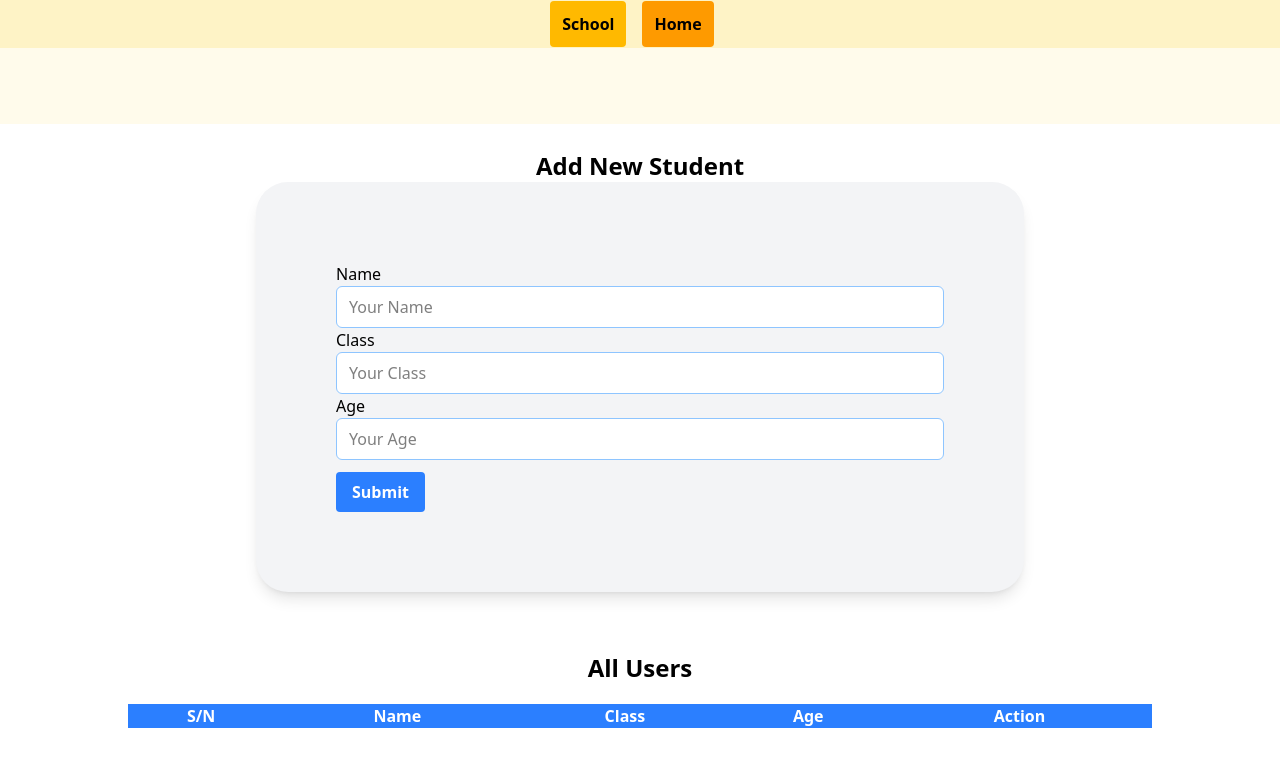
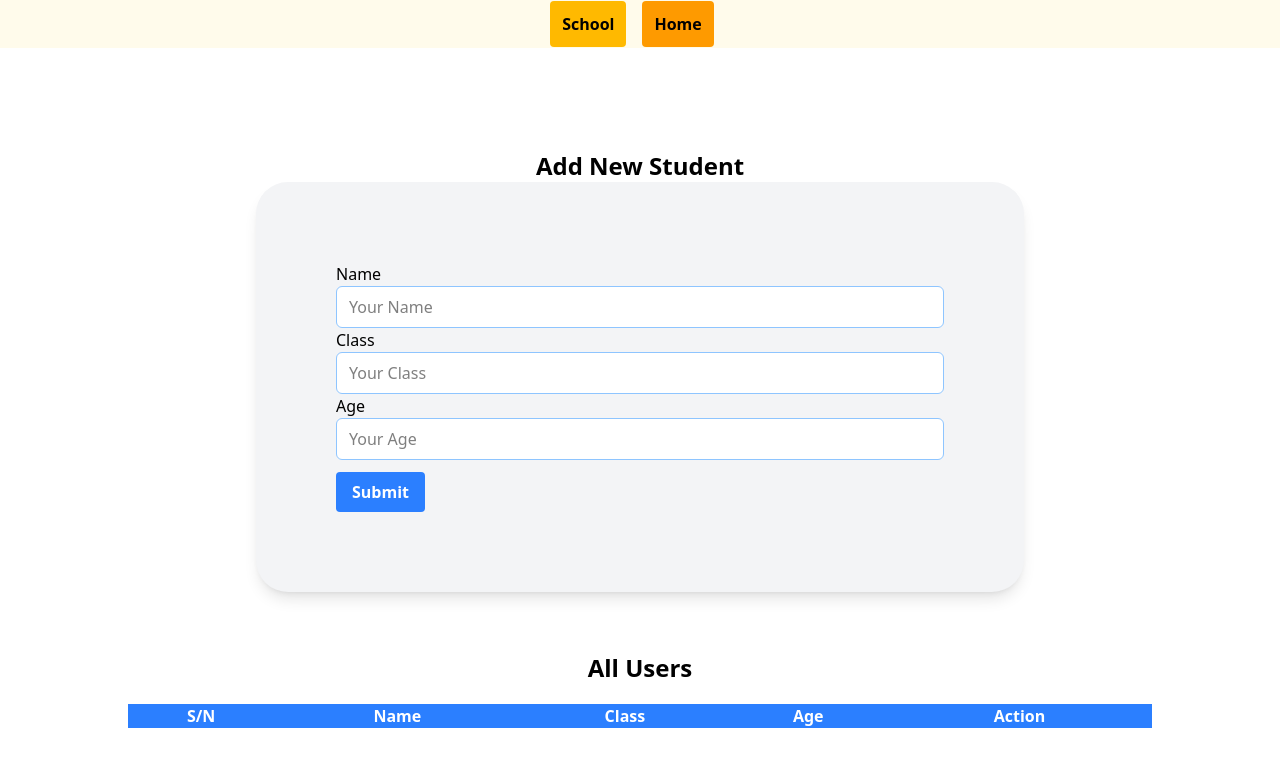
Before and after one commit to akprinciple/web3bridge_printivo_react_assignment, a React (Vite) app: page / in a window 1280 px wide. Shown: the top 766 px of the page. Built offline with nearby package versions, Linux system fonts and the light colour scheme.

Commit message:
Suspense

```diff
--- a/src/components/Home.jsx
+++ b/src/components/Home.jsx
@@ -1,17 +1,17 @@
 import React, { lazy, Suspense, } from 'react'
-import TopBar from './TopBar'
-import Banner from './Banner'
-import Products from './Products'
-import Category from './Category'
+// import TopBar from './TopBar'
+// import Banner from './Banner'
+// import Products from './Products'
+// import Category from './Category'
 
+const TopBar = lazy(() => import('./TopBar'));
+const Banner = lazy(() => import('./Banner'));
+const Products = lazy(() => import('./Products'));
+const Category = lazy(() => import('./Category'));
 const Home = () => {
-  const TopBar = lazy(() => import('./TopBar'));
-  const Banner = lazy(() => import('./Banner'));
-  const Products = lazy(() => import('./Products'));
-  const Category = lazy(() => import('./Category'));
 
   return (
-    <Suspense fallback={<div>Loading...</div>}>
+    <Suspense fallback={<div className='text-center'>Loading...</div>}>
     <div>
         <TopBar />
         <Banner />
--- a/src/components/Root.jsx
+++ b/src/components/Root.jsx
@@ -4,12 +4,12 @@ import { Link, Outlet } from 'react-router-dom'
 const Root = () => {
   return (
     <div>
-        <div className='bg-amber-100 text-dark p-3 text-center  font-bold'>
+        <div className='bg-amber-50 text-dark p-3 text-center  font-bold'>
             <Link to={'/'} className='p-3 rounded bg-amber-400'>School</Link>
             <Link to={'/home'} className='mx-4 p-3 rounded bg-amber-500'>Home</Link>
 
         </div>
-        <marquee behavior="" direction="" className='text-6xl bg-amber-50 p-2'>
+        <marquee behavior="" direction="" className='text-6xl p-2'>
             <h1>Welcome</h1>
         </marquee>
         <Outlet/>
```
